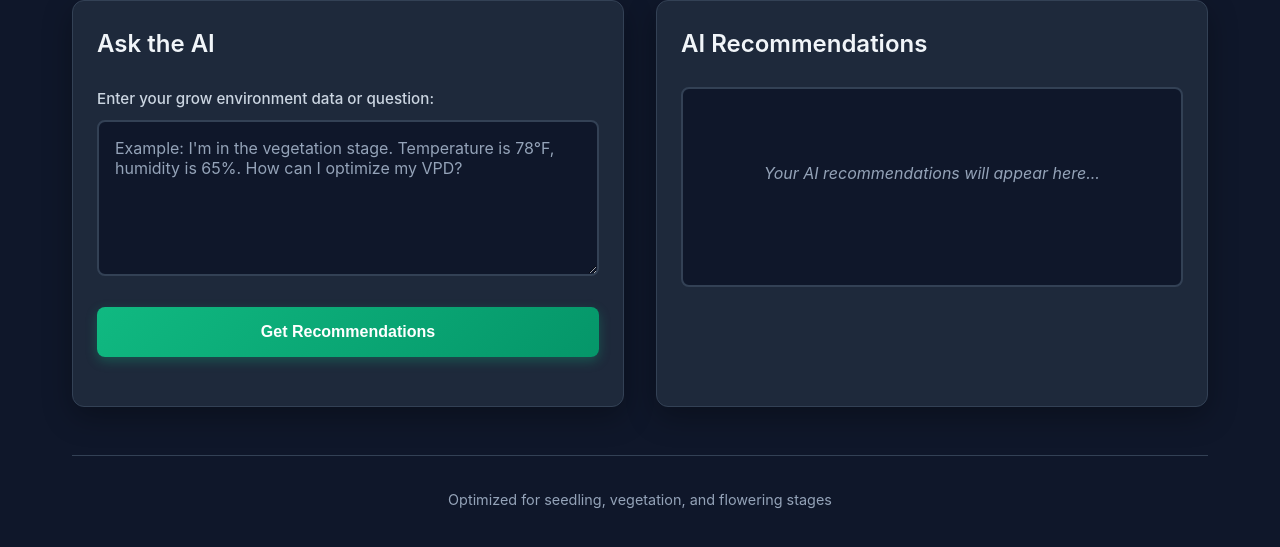
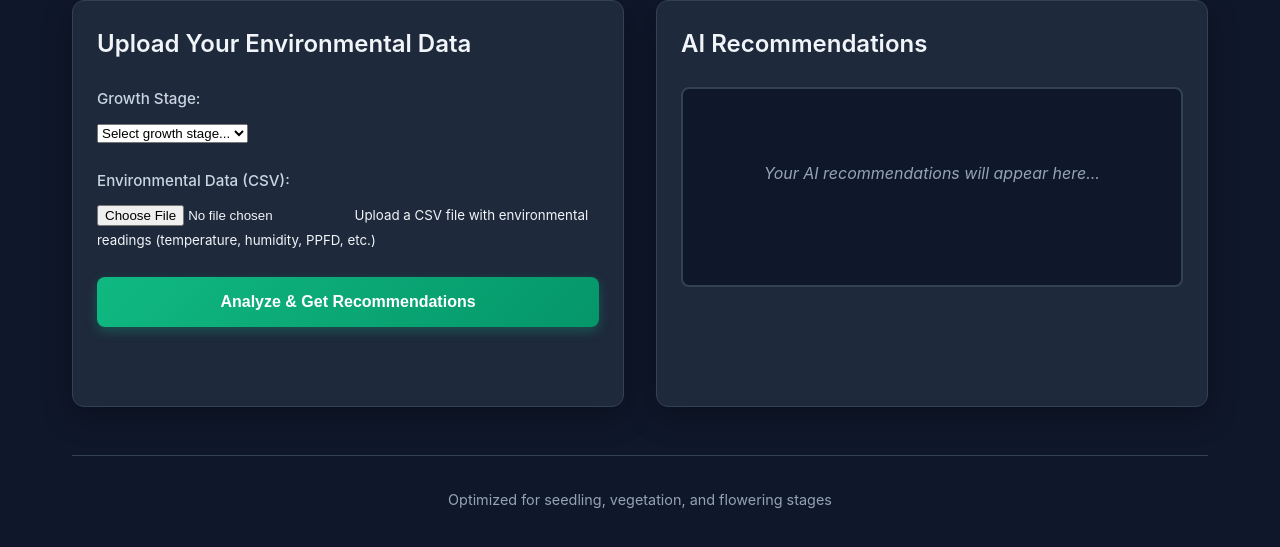
Before and after one commit to nessamurmur/grow_assist, a FastAPI app: page / in a window 1280 px wide. Shown: the part 225-772 px from the top of the page. Run offline with FastAPI, Linux system fonts and the light colour scheme.

Commit message:
Update UI to take a file and a stage of growth
End-users shouldn't have to prompt the llm

```diff
--- a/src/main.py
+++ b/src/main.py
@@ -1,13 +1,14 @@
-from typing import Union
 from pathlib import Path
-from fastapi import FastAPI, Request, Form
+import io
+import csv
+from fastapi import FastAPI, Request, Form, File, UploadFile
 from fastapi.staticfiles import StaticFiles
 from fastapi.templating import Jinja2Templates
 from fastapi.responses import HTMLResponse
 from langchain.chat_models import init_chat_model
 from langchain.messages import SystemMessage, HumanMessage
 
-SYSTEM_MESSAGE = f"""You are a helpful assistant responding to indoor cannabis growers, optomizing their grow environments.
+SYSTEM_MESSAGE = """You are a helpful assistant responding to indoor cannabis growers, optomizing their grow environments.
 
 These users will include a csv file that details enviornmental factors like humidity, PPFD, temperature, moisture levels, etc.
 
@@ -51,10 +52,48 @@
 async def read_root(request: Request):
     return templates.TemplateResponse("index.html", {"request": request})
 
-@app.post("/ask_ai", response_class=HTMLResponse)
-async def ask_ai(request: Request, prompt: str = Form(...)):
+def parse_csv_data(file_content: str) -> str:
+    """Parse CSV file content and format it as a readable string."""
+    csv_reader = csv.DictReader(io.StringIO(file_content))
+    rows = list(csv_reader)
+
+    if not rows:
+        return "No data found in CSV file."
+
+    # Format the data summary
+    data_summary = []
+    data_summary.append(f"Environmental data ({len(rows)} readings):")
+    data_summary.append("\nColumn headers: " + ", ".join(rows[0].keys()))
+    data_summary.append("\nData:")
+
+    for i, row in enumerate(rows, 1):
+        row_data = ", ".join([f"{k}: {v}" for k, v in row.items() if v])
+        data_summary.append(f"Reading {i}: {row_data}")
+
+    return "\n".join(data_summary)
+
+
+@app.post("/analyze", response_class=HTMLResponse)
+async def analyze(
+    request: Request,
+    growth_stage: str = Form(...),
+    csv_file: UploadFile = File(...)
+):
+    """Analyze environmental data from CSV for the selected growth stage."""
+    # Read and parse CSV file
+    file_content = await csv_file.read()
+    csv_text = file_content.decode('utf-8')
+    parsed_data = parse_csv_data(csv_text)
+
+    # Build the user prompt with growth stage and CSV data
+    user_prompt = f"""Growth Stage: {growth_stage}
+
+{parsed_data}
+
+Please analyze this environmental data for the {growth_stage} stage and provide recommendations for optimization."""
+
     system_msg = SystemMessage(SYSTEM_MESSAGE)
-    human_msg = HumanMessage(prompt)
+    human_msg = HumanMessage(user_prompt)
     messages = [system_msg, human_msg]
 
     model = get_model()
@@ -64,6 +103,7 @@
 
     return templates.TemplateResponse("index.html", {
         "request": request,
-        "prompt": prompt,
+        "growth_stage": growth_stage,
+        "csv_filename": csv_file.filename,
         "response": response_text
     })
--- a/src/templates/index.html
+++ b/src/templates/index.html
@@ -15,20 +15,34 @@
 
         <main>
             <section class="input-section">
-                <h2>Ask the AI</h2>
-                <form method="post" action="/ask_ai">
+                <h2>Upload Your Environmental Data</h2>
+                <form method="post" action="/analyze" enctype="multipart/form-data">
                     <div class="form-group">
-                        <label for="prompt">Enter your grow environment data or question:</label>
-                        <textarea
-                            name="prompt"
-                            id="prompt"
-                            rows="6"
-                            placeholder="Example: I'm in the vegetation stage. Temperature is 78°F, humidity is 65%. How can I optimize my VPD?"
-                            required>{{ prompt if prompt else '' }}</textarea>
+                        <label for="growth_stage">Growth Stage:</label>
+                        <select name="growth_stage" id="growth_stage" required>
+                            <option value="" disabled {% if not growth_stage %}selected{% endif %}>Select growth stage...</option>
+                            <option value="seedling" {% if growth_stage == 'seedling' %}selected{% endif %}>Seedling</option>
+                            <option value="vegetation" {% if growth_stage == 'vegetation' %}selected{% endif %}>Vegetation</option>
+                            <option value="flowering" {% if growth_stage == 'flowering' %}selected{% endif %}>Flowering</option>
+                        </select>
+                    </div>
+
+                    <div class="form-group">
+                        <label for="csv_file">Environmental Data (CSV):</label>
+                        <input
+                            type="file"
+                            name="csv_file"
+                            id="csv_file"
+                            accept=".csv"
+                            required>
+                        <small>Upload a CSV file with environmental readings (temperature, humidity, PPFD, etc.)</small>
+                        {% if csv_filename %}
+                            <p class="file-info">Last uploaded: {{ csv_filename }}</p>
+                        {% endif %}
                     </div>
 
                     <button type="submit" class="btn-primary">
-                        Get Recommendations
+                        Analyze & Get Recommendations
                     </button>
                 </form>
             </section>
```
Also changed, not shown: src/test.py (+38 -16 lines).
